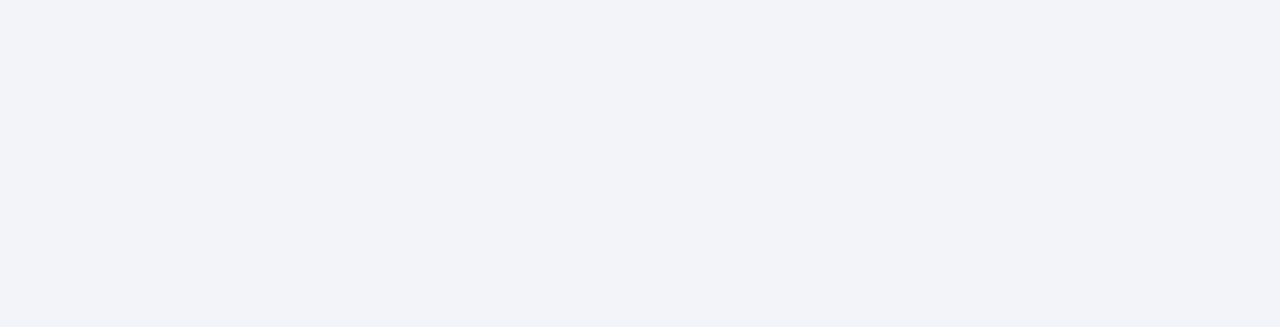
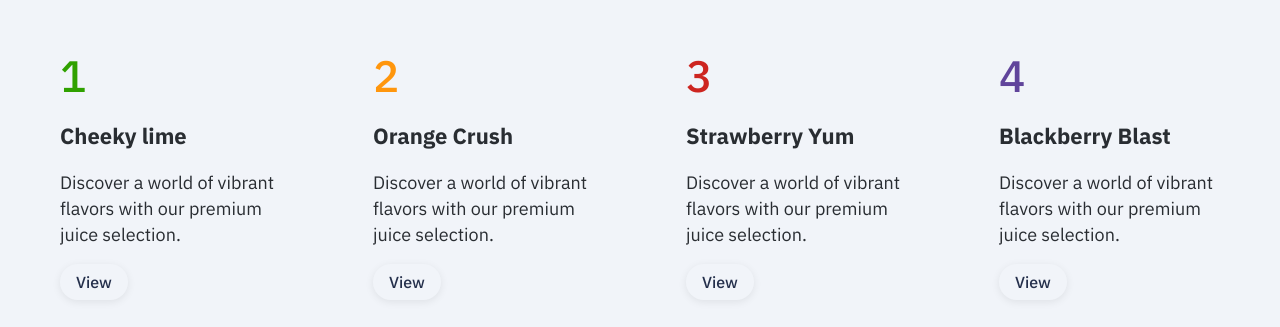
Before and after one commit to jatin2196/JuicyWebsite, a React (Vite) app: page /1 in a window 1280 px wide. Before the commit this address had no page. Shown: the part 225-552 px from the top of the page. Built offline with nearby package versions, Linux system fonts and the light colour scheme.

Commit message:
changing the component based on the route change

```diff
--- a/src/App.jsx
+++ b/src/App.jsx
@@ -8,6 +8,7 @@ function App() {
     <Router>
       <Routes>
         <Route path="/" element={<Home />} />
+        <Route path="/:id" element={<Home />} />
         {/* <Route path="/product/:id" element={<Product />} /> */}
       </Routes>
     </Router>
--- a/src/components/FeatureCard/FeatureCard.jsx
+++ b/src/components/FeatureCard/FeatureCard.jsx
@@ -14,7 +14,6 @@ const FeatureCard = ({
   backgroundColor = "",
   selected = false,
   onClick,
-  onCardClick,
 }) => {
   const cardRef = useRef(null);
   const [cardWidth, setCardWidth] = useState(0);
@@ -33,7 +32,13 @@ const FeatureCard = ({
   }, []);
 
   const handleClick = () => {
-    selected ? onCardClick?.() : onClick?.();
+    if (selected) {
+      // Second click when selected: reveal slider by setting hash
+      window.location.hash = `#slide-${id}`;
+    } else {
+      // First click: select the card only
+      onClick?.();
+    }
   };
 
   return (
--- a/src/components/FeatureCard/FeatureCard.module.scss
+++ b/src/components/FeatureCard/FeatureCard.module.scss
@@ -1,9 +1,14 @@
 .featureCards {
+  position: absolute;
   display: flex;
   justify-content: center;
   align-items: center;
   gap: 0;
+  left: 50%;
+  width: 100%;
   background-color: #f1f4f9;
+  z-index: 5;
+  transform: translateX(-50%);
 }
 
 .featureCard {
--- a/src/components/FeatureCards.jsx
+++ b/src/components/FeatureCards.jsx
@@ -3,7 +3,7 @@ import { products } from "../data/products";
 import FeatureCard from "./FeatureCard/FeatureCard";
 import styles from "./FeatureCard/FeatureCard.module.scss";
 
-const FeatureCards = ({ setSelectedProductId }) => {
+const FeatureCards = () => {
   const [selectedId, setSelectedId] = useState(null);
 
   return (
@@ -14,7 +14,6 @@ const FeatureCards = ({ setSelectedProductId }) => {
           {...card}
           selected={selectedId === card.id}
           onClick={() => setSelectedId(card.id)}
-          onCardClick={() => setSelectedProductId(card.id)}
         />
       ))}
     </section>
--- a/src/components/Header/Header.jsx
+++ b/src/components/Header/Header.jsx
@@ -16,7 +16,18 @@ const Header = () => {
   return (
     <header className={styles.header}>
       <div className={styles.container}>
-        <Link to="/" className={styles.logo}>Juicy</Link>
+        <Link
+          to={{ pathname: "/", hash: "" }}
+          className={styles.logo}
+          onClick={() => {
+            // Ensure hash is cleared so ProductSlider unmounts
+            if (typeof window !== "undefined") {
+              window.location.hash = "";
+            }
+          }}
+        >
+          Juicy
+        </Link>
 
         <nav
           className={styles.nav}
--- a/src/components/ProductSlider/ProductSlider.jsx
+++ b/src/components/ProductSlider/ProductSlider.jsx
@@ -1,5 +1,5 @@
 import cx from "classnames";
-import { useParams } from "react-router-dom";
+import { useEffect, useState } from "react";
 import { products } from "../../data/products";
 import styles from "./ProductSlider.module.scss";
 import Header from "../Header/Header";
@@ -8,14 +8,34 @@ import Button from "../Button/Button";
 import { LeftArrowIcon } from "../../assets/icons/LeftArrowIcon";
 import { RightArrowIcon } from "../../assets/icons/RightArrowIcon";
 
-export default function ProductSlider({ id }) {
-  const params = useParams();
-  const selectedId = id || params.id;
+export default function ProductSlider() {
+  const getIdFromHash = () => {
+    const hash = window.location.hash || "";
+    if (hash.startsWith("#slide-")) {
+      return hash.replace("#slide-", "");
+    }
+    return "";
+  };
 
-  const selectedProduct = products.find((product) => product.id === selectedId);
+  const idFromHash = getIdFromHash();
+  const initialIndex = products.findIndex((p) => p.id === idFromHash);
+  const [currentIndex, setCurrentIndex] = useState(initialIndex);
+
+  useEffect(() => {
+    const onHashChange = () => {
+      const id = getIdFromHash();
+      const idx = products.findIndex((p) => p.id === id);
+      setCurrentIndex(idx);
+    };
+    window.addEventListener("hashchange", onHashChange);
+    onHashChange();
+    return () => window.removeEventListener("hashchange", onHashChange);
+  }, []);
+
+  const selectedProduct = currentIndex >= 0 ? products[currentIndex] : null;
 
   if (!selectedProduct) {
-    return <div>Product not found</div>;
+    return null;
   }
 
   const {
@@ -66,10 +86,21 @@ export default function ProductSlider({ id }) {
           </div>
 
           <ul className={styles.navigation}>
-            <li onClick={() => {}}>
+            <li
+              onClick={() => {
+                const prevIndex =
+                  (currentIndex - 1 + products.length) % products.length;
+                window.location.hash = `#slide-${products[prevIndex].id}`;
+              }}
+            >
               <LeftArrowIcon />
             </li>
-            <li onClick={() => {}}>
+            <li
+              onClick={() => {
+                const nextIndex = (currentIndex + 1) % products.length;
+                window.location.hash = `#slide-${products[nextIndex].id}`;
+              }}
+            >
               <RightArrowIcon />
             </li>
           </ul>
--- a/src/components/ProductSlider/ProductSlider.module.scss
+++ b/src/components/ProductSlider/ProductSlider.module.scss
@@ -4,6 +4,7 @@
   display: flex;
   align-items: center;
   justify-content: center;
+  z-index: 10;
 }
 
 .slideContent {
@@ -174,6 +175,7 @@
 }
 
 .navigation {
+  list-style: none;
   display: flex;
   align-items: center;
   justify-content: center;
--- a/src/pages/Home.jsx
+++ b/src/pages/Home.jsx
@@ -1,17 +1,29 @@
-import { useState } from "react";
+import { useEffect, useState } from "react";
+import { products } from "../data/products";
 import FeatureCards from "../components/FeatureCards";
 import ProductSlider from "../components/ProductSlider/ProductSlider";
 
 export default function Home() {
-  const [selectedProductId, setSelectedProductId] = useState(null);
+  const getValidIdFromHash = () => {
+    if (typeof window === "undefined") return "";
+    const h = window.location.hash || "";
+    const match = h.match(/^#slide-(.+)$/);
+    const id = match ? match[1] : "";
+    return id && products.some((p) => p.id === id) ? id : "";
+  };
+
+  const [showSlider, setShowSlider] = useState(Boolean(getValidIdFromHash()));
+
+  useEffect(() => {
+    const handler = () => setShowSlider(Boolean(getValidIdFromHash()));
+    window.addEventListener("hashchange", handler);
+    return () => window.removeEventListener("hashchange", handler);
+  }, []);
 
   return (
     <div className="min-h-screen bg-gray-50">
-      <FeatureCards
-        selectedProductId={selectedProductId}
-        setSelectedProductId={setSelectedProductId}
-      />
-      {selectedProductId && <ProductSlider id={selectedProductId} />}
+      {!showSlider && <FeatureCards />}
+      {showSlider && <ProductSlider />}
     </div>
   );
 }
```
